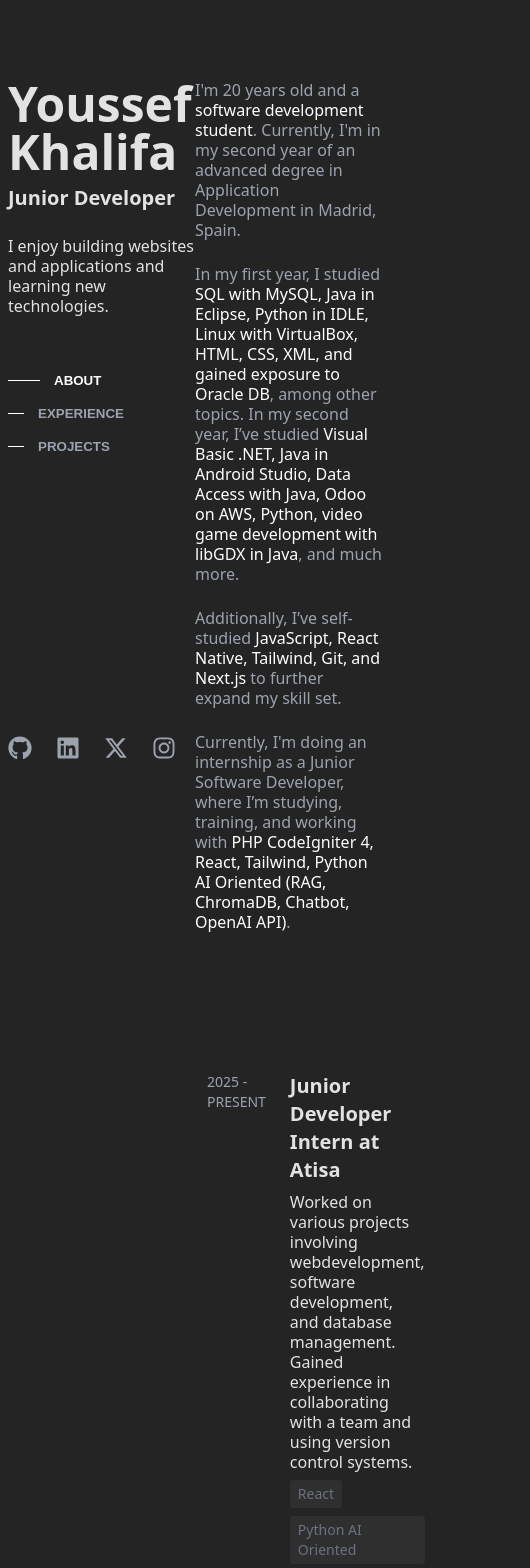
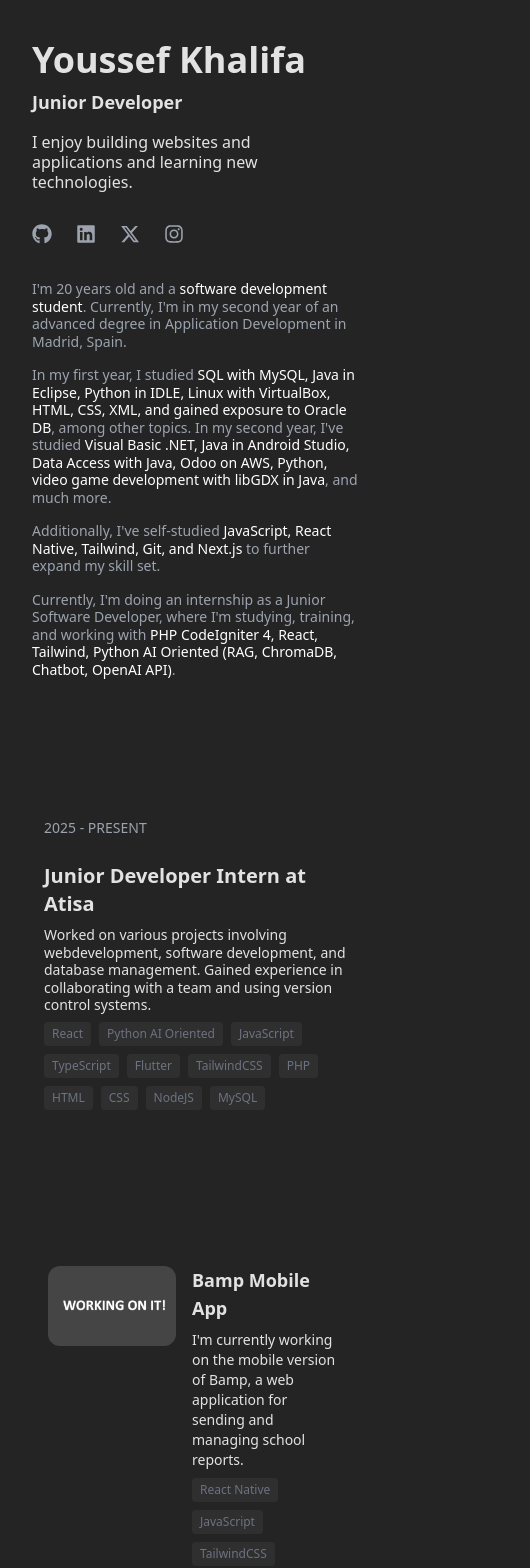
Before and after one commit to YoussefAKQ/YoussefAKQ.github.io, a React (Vite) app: page / in a window 390 px wide. Shown: the top 1568 px of the page, 530 px wide, since content can reach past the window. Built offline with nearby package versions, Linux system fonts and the light colour scheme.

Commit message:
Responsive

```diff
--- a/src/App.jsx
+++ b/src/App.jsx
@@ -41,14 +41,14 @@ function App() {
 
   return (
     <>
-      <div className="flex gap-0 mt-20 mb-20">
-        <div className="w-1/2">
-          <div className="sticky top-20 h-[calc(100vh-10rem)] flex flex-col justify-between">
+      <div className="min-w-[320px] max-w-[1200px] mx-auto flex flex-col md:flex-row gap-8 md:gap-0 mt-10 md:mt-20 mb-10 md:mb-20 px-6 md:px-4">
+        <div className="w-full md:w-1/2">
+          <div className="md:sticky md:top-20 md:h-[calc(100vh-10rem)] flex flex-col justify-between">
             <div>
-              <h1 className="text-5xl font-bold">Youssef Khalifa</h1>
-              <h3 className="text-xl font-semibold mt-2">Junior Developer</h3>
-              <p className="mt-6 max-w-[300px]">I enjoy building websites and applications and learning new technologies. </p>
-              <div className="space-y-4 flex flex-col mt-14">
+              <h1 className="text-4xl md:text-5xl font-bold">Youssef Khalifa</h1>
+              <h3 className="text-lg md:text-xl font-semibold mt-2">Junior Developer</h3>
+              <p className="mt-4 md:mt-6 max-w-[300px]">I enjoy building websites and applications and learning new technologies. </p>
+              <div className="hidden md:flex md:flex-col space-y-3 md:space-y-4 mt-8 md:mt-14">
                 <div className="flex items-center gap-2">
                   <div className={`h-[1px] bg-white transition-all duration-300 ${activeSection === 'about' ? 'w-8' : 'w-4'}`} />
                   <button
@@ -76,32 +76,32 @@ function App() {
               </div>
             </div>
 
-            <div className="flex gap-6">
+            <div className="flex gap-6 mt-8 md:mt-0">
               <a href="https://github.com/YoussefAKQ" target="_blank" rel="noopener noreferrer"
                 className="text-gray-400 hover:text-white">
-                <FaGithub className="w-6 h-6" />
+                <FaGithub className="w-5 h-5 md:w-6 md:h-6" />
               </a>
               <a href="https://linkedin.com/in/YoussefAKQ" target="_blank" rel="noopener noreferrer"
                 className="text-gray-400 hover:text-white">
-                <FaLinkedin className="w-6 h-6" />
+                <FaLinkedin className="w-5 h-5 md:w-6 md:h-6" />
               </a>
               <a href="https://twitter.com/YoussefAKQ" target="_blank" rel="noopener noreferrer"
                 className="text-gray-400 hover:text-white">
-                <FaXTwitter className="w-6 h-6" />
+                <FaXTwitter className="w-5 h-5 md:w-6 md:h-6" />
               </a>
               <a href="https://instagram.com/YoussefAKQ" target="_blank" rel="noopener noreferrer"
                 className="text-gray-400 hover:text-white">
-                <FaInstagram className="w-6 h-6" />
+                <FaInstagram className="w-5 h-5 md:w-6 md:h-6" />
               </a>
             </div>
           </div>
         </div>
-        <div className="w-1/2 max-w-[600px]">
-          <section id='about' className='space-y-6 text-gray-400 text-1xl'>
+        <div className="w-full md:w-1/2 md:max-w-[600px]">
+          <section id='about' className='space-y-4 md:space-y-6 text-gray-400 text-sm md:text-base'>
             <p>I'm 20 years old and a <span className='text-white'>software development student</span>. Currently, I'm in my second year of an advanced degree in Application Development in Madrid, Spain.</p>
-            <p>In my first year, I studied <span className='text-white'>SQL with MySQL, Java in Eclipse, Python in IDLE, Linux with VirtualBox, HTML, CSS, XML, and gained exposure to Oracle DB</span>, among other topics. In my second year, I’ve studied <span className='text-white'>Visual Basic .NET, Java in Android Studio, Data Access with Java, Odoo on AWS, Python, video game development with libGDX in Java</span>, and much more.</p>
-            <p>Additionally, I’ve self-studied <span className='text-white'>JavaScript, React Native, Tailwind, Git, and Next.js</span> to further expand my skill set.</p>
-            <p>Currently, I'm doing an internship as a Junior Software Developer, where I’m studying, training, and working with <span className='text-white'>PHP CodeIgniter 4, React, Tailwind, Python AI Oriented (RAG, ChromaDB, Chatbot, OpenAI API)</span>.</p>
+            <p>In my first year, I studied <span className='text-white'>SQL with MySQL, Java in Eclipse, Python in IDLE, Linux with VirtualBox, HTML, CSS, XML, and gained exposure to Oracle DB</span>, among other topics. In my second year, I've studied <span className='text-white'>Visual Basic .NET, Java in Android Studio, Data Access with Java, Odoo on AWS, Python, video game development with libGDX in Java</span>, and much more.</p>
+            <p>Additionally, I've self-studied <span className='text-white'>JavaScript, React Native, Tailwind, Git, and Next.js</span> to further expand my skill set.</p>
+            <p>Currently, I'm doing an internship as a Junior Software Developer, where I'm studying, training, and working with <span className='text-white'>PHP CodeIgniter 4, React, Tailwind, Python AI Oriented (RAG, ChromaDB, Chatbot, OpenAI API)</span>.</p>
           </section>
           <Experience />
           <Projects />
--- a/src/components/Experience.jsx
+++ b/src/components/Experience.jsx
@@ -12,7 +12,7 @@ const Experience = () => {
 
   return (
     <section id='experience' className='space-y-6 mt-32'>
-      <div className='flex flex-col gap-5 space-y-6'>
+      <div className='flex flex-col gap-5 space-y-6 '>
         {experiences.map((experience, index) => (
           <ExperienceItem key={index} {...experience} />
         ))}
--- a/src/components/ExperienceItem.jsx
+++ b/src/components/ExperienceItem.jsx
@@ -1,13 +1,13 @@
 const ExperienceItem = ({ date, title, description, skills }) => {
   return (
-    <div className='flex flex-row gap-6 hover:bg-white/10 p-3 rounded-lg transition duration-125 ease-in-out'>
+    <div className='flex flex-row gap-6 hover:bg-white/10 p-3 rounded-lg transition duration-125 ease-in-out md:flex-row flex-col'>
       <p className='text-gray-400 text-sm'>{date}</p>
-      <div className='max-w-[450px] space-y-2'>
+      <div className='max-w-[450px] space-y-2 text-sm md:text-base'>
         <p className='text-xl font-bold'>{title}</p>
         <p>{description}</p>
         <div className='flex flex-wrap gap-2 mt-2'>
           {skills.map((skill, index) => (
-            <p key={index} className='text-sm text-gray-500 bg-white/5 px-2 py-1 rounded'>{skill}</p>
+            <p key={index} className='text-xs md:text-sm text-gray-500 bg-white/5 px-2 py-1 rounded '>{skill}</p>
           ))}
         </div>
       </div>
--- a/src/components/ProjectItem.jsx
+++ b/src/components/ProjectItem.jsx
@@ -1,22 +1,22 @@
 const ProjectItem = ({ title, description, image, skills, link }) => {
   return (
-    <div className='group flex flex-row gap-6 hover:bg-white/10 p-4 rounded-lg transition duration-125 ease-in-out'>
+    <div className='group flex flex-row gap-4 hover:bg-white/10 p-4 rounded-lg transition duration-125 ease-in-out'>
       <img
         src={image}
         alt={title}
-        className="w-48 h-28 h-auto aspect-video object-cover rounded-xl border-2 border-slate-200/10 transition group-hover:border-slate-200/30 flex-shrink-0"
+        className="w-32 md:w-40 h-20 md:h-28 object-cover rounded-xl border-2 border-slate-200/10 transition group-hover:border-slate-200/30 flex-shrink-0"
       />
-      <div className='space-y-2'>
-        <h3 className='text-xl font-bold'>{title}</h3>
-        <p>{description}</p>
+      <div className='space-y-2 flex-grow min-w-0'>
+        <h3 className='text-lg md:text-xl font-bold'>{title}</h3>
+        <p className='text-sm md:text-base'>{description}</p>
         <div className='flex flex-wrap gap-2 mt-2'>
           {skills.map((skill, index) => (
-            <span key={index} className='text-sm text-gray-500 bg-white/5 px-2 py-1 rounded'>{skill}</span>
+            <span key={index} className='text-xs md:text-sm text-gray-500 bg-white/5 px-2 py-1 rounded'>{skill}</span>
           ))}
         </div>
         {link && (
           <a href={link} target="_blank" rel="noopener noreferrer"
-             className="inline-block mt-4 text-white hover:underline text-sm">
+             className="inline-block mt-2 md:mt-4 text-white hover:underline text-sm">
             Watch Project →
           </a>
         )}
```
